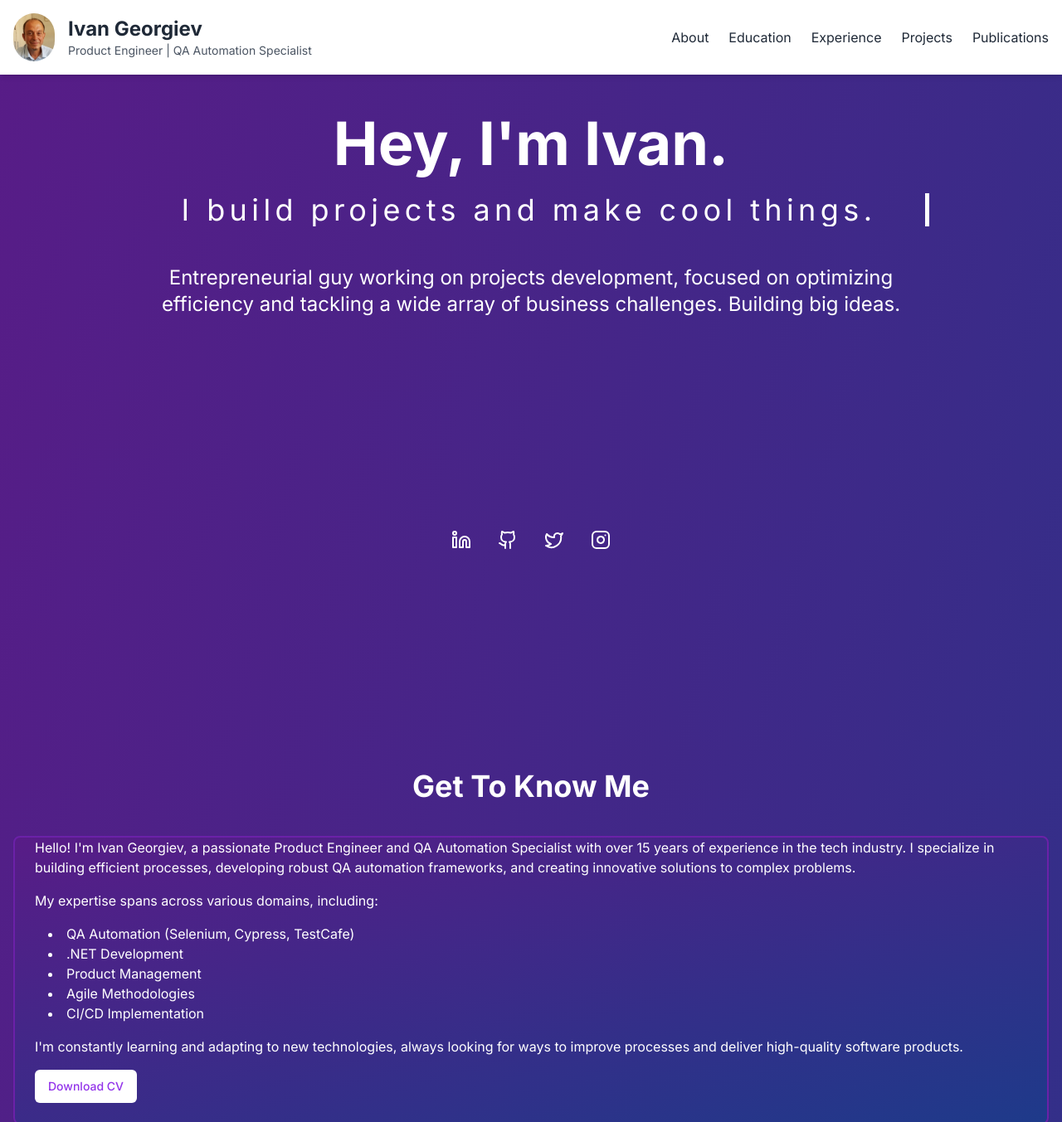
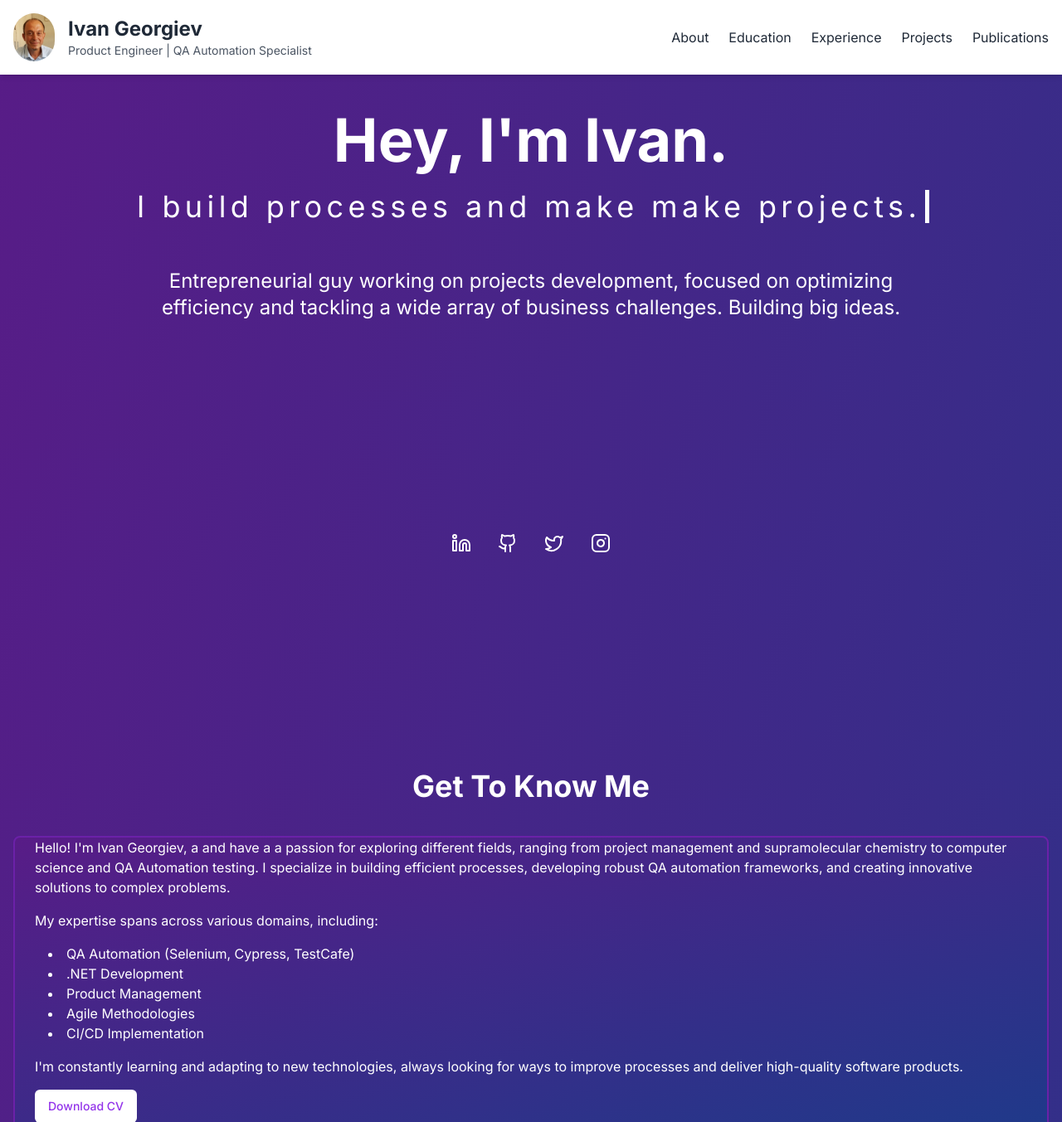
Before and after one commit to i11g/My-new-site, a Next.js app in the folder my-app/: page / in a window 1280 px wide. Shown: the top 1353 px of the page at 83% size. Built offline with nearby package versions, Linux system fonts and the light colour scheme.

Commit message:
files added

```diff
--- a/my-app/src/app/components/About.tsx
+++ b/my-app/src/app/components/About.tsx
@@ -10,7 +10,8 @@ const About = () => {
         <Card className="bg-gradient-to-br from-purple-900 to-blue-900 text-white  border-2 border-purple-800">
           <CardContent>
             <p className="mb-4">
-              Hello! I'm Ivan Georgiev, a passionate Product Engineer and QA Automation Specialist with over 15 years of experience in the tech industry. I specialize in building efficient processes, developing robust QA automation frameworks, and creating innovative solutions to complex problems.
+              Hello! I'm Ivan Georgiev, a and have a a passion for exploring different fields, ranging from project management and supramolecular chemistry to computer science and QA Automation testing.
+              I specialize in building efficient processes, developing robust QA automation frameworks, and creating innovative solutions to complex problems.
             </p>
             <p className="mb-4">
               My expertise spans across various domains, including:
--- a/my-app/src/app/page.tsx
+++ b/my-app/src/app/page.tsx
@@ -9,7 +9,7 @@ import Publications from '@/app/components/Publications';
 
 const HomePage = () => {
   const [text, setText] = useState('');
-  const fullText = "I build projects and make cool things.";
+  const fullText = "I build processes and make make projects.";
 
   useEffect(() => {
     const timer = setTimeout(() => {
@@ -20,7 +20,7 @@ const HomePage = () => {
         if (index > fullText.length) {
           clearInterval(typingTimer);
         }
-      }, 30); // Adjust the speed of typing here
+      }, 20); // Adjust the speed of typing here
 
       return () => clearInterval(typingTimer);
     }, 1000); // Delay before starting the typing animation
@@ -36,7 +36,7 @@ const HomePage = () => {
           <h1 className="text-7xl font-bold mb-6 animate-fade-in-down">
             Hey, I'm Ivan.
           </h1>
-          <h2 className="text-4xl mb-8 relative h-[1.5em]">
+          <h2 className="text-4xl mb-10 relative h-[1.5em]">
             <span className="absolute left-0 right-0 overflow-hidden whitespace-nowrap handwriting-animation">
               {text}
             </span>
```
